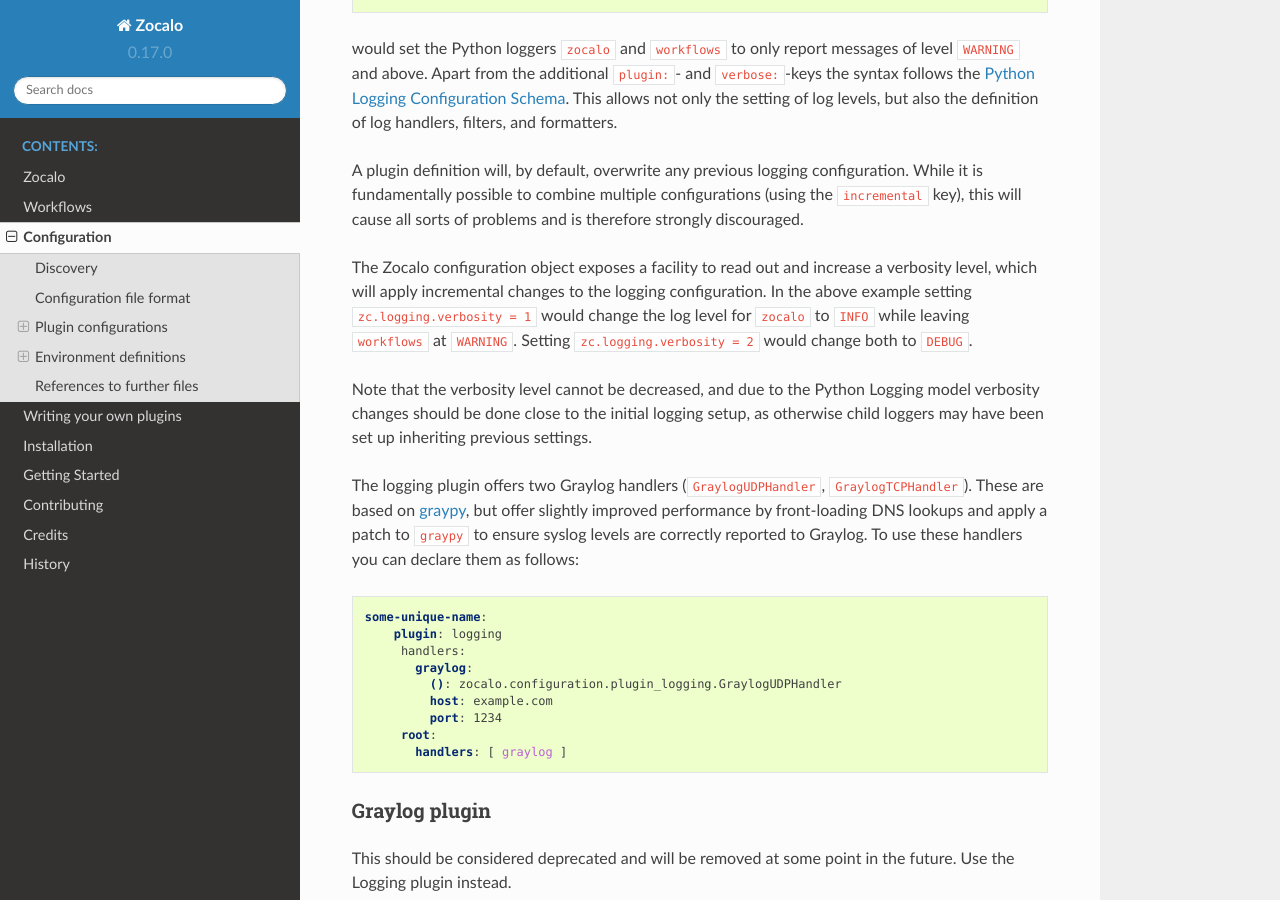
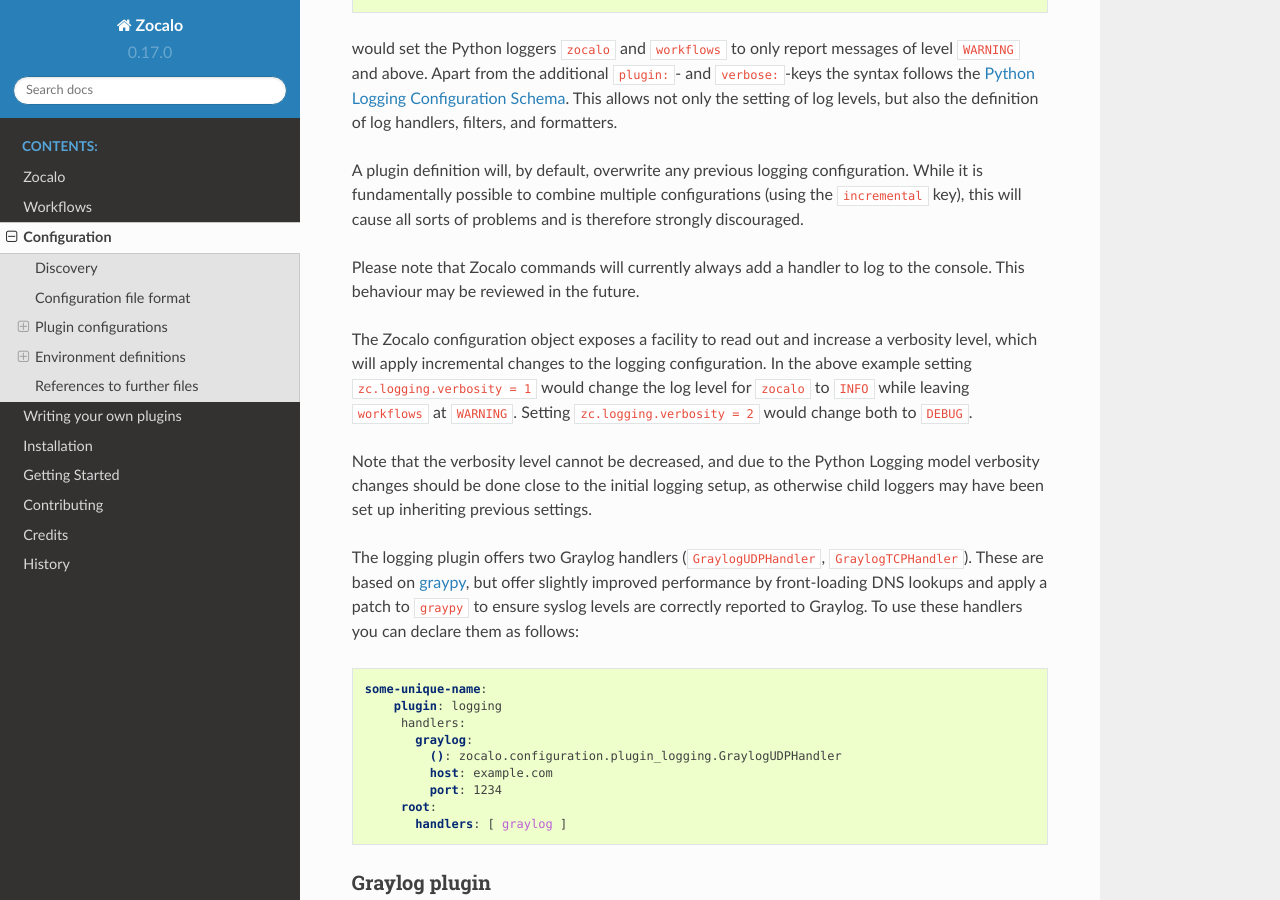
Before and after one commit to DiamondLightSource/python-zocalo, a Sphinx documentation site: the page built from docs/siteconfig.rst, in a window 1280 px wide and 900 px high, scrolled down 2302 px. Built offline with Sphinx 7.4.7 and the Read the Docs theme 2.0.0, drawn with Linux system fonts in a browser that asks for light colours.

Commit message:
Add note about console logging

```diff
--- a/docs/siteconfig.rst
+++ b/docs/siteconfig.rst
@@ -122,6 +122,9 @@
 configurations (using the ``incremental`` key), this will cause all sorts of
 problems and is therefore strongly discouraged.
 
+Please note that Zocalo commands will currently always add a handler to log
+to the console. This behaviour may be reviewed in the future.
+
 The Zocalo configuration object exposes a facility to read out and increase
 a verbosity level, which will apply incremental changes to the logging
 configuration. In the above example setting ``zc.logging.verbosity = 1``
```
